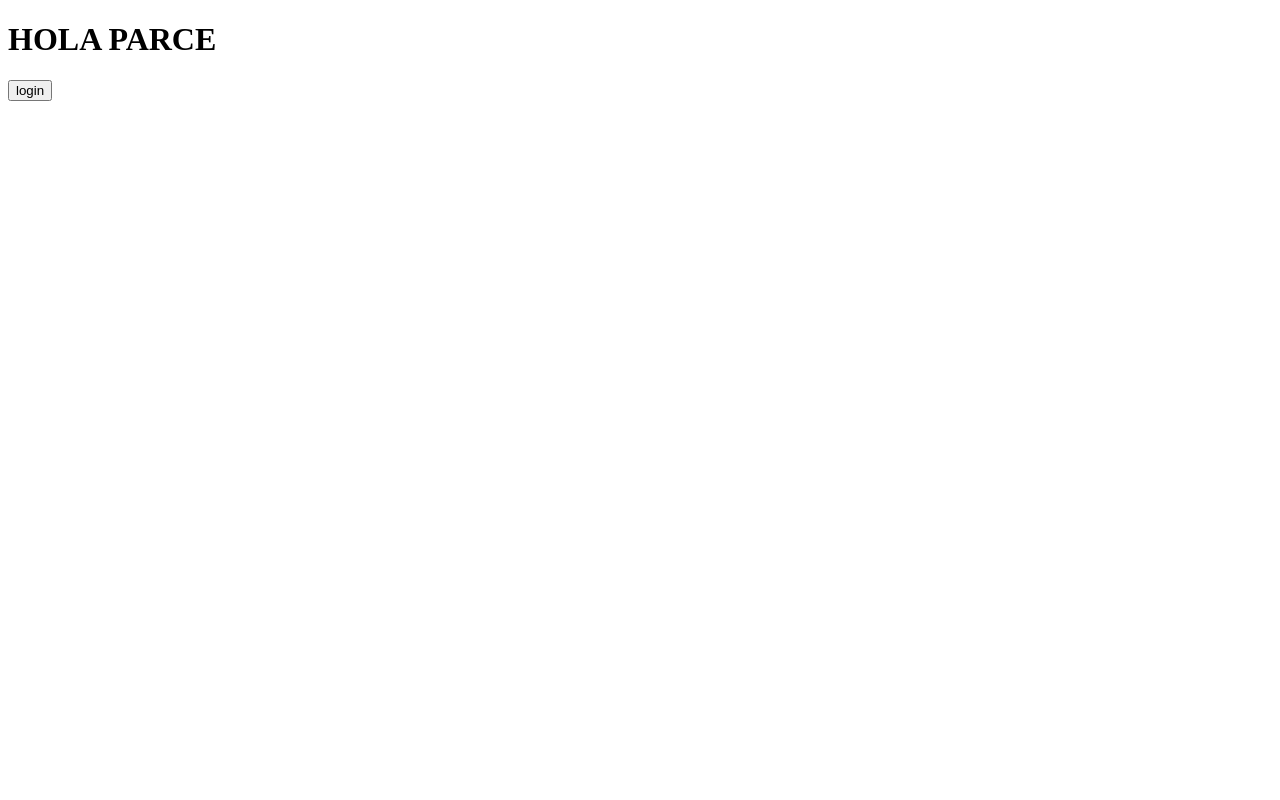
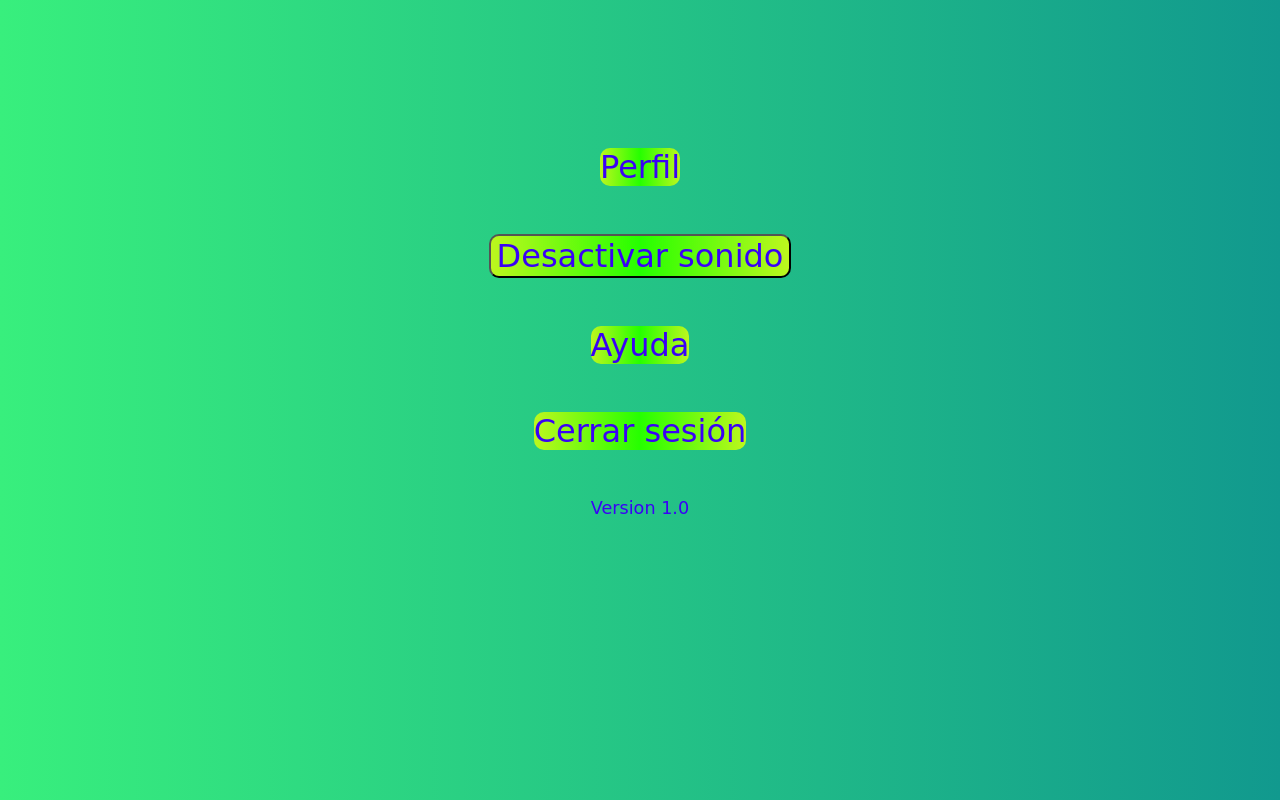
Before and after one commit to AndresFelipe077/Mis-Primeros-Auxilitos-FROND-END, a plain HTML site: page perfil.html in a window 1280 px wide. Drawn offline with Linux system fonts and the light colour scheme; a web font is replaced by a local one.

Commit message:
Se sube actualizacion de perfil 15/10/2022

```diff
--- a/estilos.css
+++ b/estilos.css
@@ -597,3 +597,81 @@ form div button:hover {
 }
 
 /*FIN RETOS*/
+
+/*INICIO PERFIL*/
+
+.body-perfil{
+    font-family: 'DynaPuff', cursive;
+    background: #F7971E;  /* fallback for old browsers */
+    background: #11998e;  /* fallback for old browsers */
+    background: -webkit-linear-gradient(to right, #38ef7d, #11998e);  /* Chrome 10-25, Safari 5.1-6 */
+    background: linear-gradient(to right, #38ef7d, #11998e); /* W3C, IE 10+/ Edge, Firefox 16+, Chrome 26+, Opera 12+, Safari 7+ */
+    margin: 0 auto;
+    padding: 0;
+    display: flex;
+    justify-content:center;
+    align-items: center;
+    text-align: center;
+
+}
+
+.container-perfil-padre
+{
+
+    padding:100px;
+
+}
+
+.container-perfil-hijo
+{
+    margin:3em;
+}
+
+#enlace{
+
+    font-size:2em;
+    text-decoration: none;
+    border-radius:10px;
+    cursor: pointer;
+    border:black;
+    color: #3a01f6;
+    background:linear-gradient(to right, #bdf71e, #26ff00, #bdf71e);
+
+
+
+}
+
+#enlace-btn{
+    font-size:2em;
+    font-family:'DynaPuff', cursive;
+    border-radius:10px;
+    background-color: rgb(216, 203, 28);
+    color: aliceblue;
+    cursor: pointer;
+    color: #3a01f6;
+    background:linear-gradient(to right, #bdf71e, #26ff00, #bdf71e);
+
+
+}
+
+#version-app
+{
+    color: #3a01f6;
+    font-size: 1.1em;
+}
+
+#enlace:hover{
+    box-shadow: inset 0 0 20px rgba(49, 138, 172, 0.5), 0 0 20px rgba(49, 138, 172, 0.4);
+    outline-color: rgba(49, 138, 172, 0);
+    outline-offset: 80px;
+    text-shadow: 1px 1px 6px #fff;
+}
+
+#enlace-btn:hover{
+    box-shadow: inset 0 0 20px rgba(49, 138, 172, 0.5), 0 0 20px rgba(49, 138, 172, 0.4);
+    outline-color: rgba(49, 138, 172, 0);
+    outline-offset: 80px;
+    text-shadow: 1px 1px 6px #fff;
+}
+
+/*FIN PERFIL*/
--- a/perfil.html
+++ b/perfil.html
@@ -7,9 +7,27 @@
     <title>PERFIL</title>
     <link rel="stylesheet" href="estilos.css">
 </head>
-<body>
-    <h1>HOLA PARCE</h1>
-    <button id="btn_registrarse" onclick="location.href='login.html'">login</button>
+<body class="body-perfil">
+
+    <div class="container-perfil-padre">
+        <div class="container-perfil-hijo">
+            <a id="enlace" href="#">Perfil</a>
+        </div>
+        <div class="container-perfil-hijo">
+            <button id="enlace-btn" class="btn-desactivar-sonido">Desactivar sonido</class=button>
+        </div>
+        <div class="container-perfil-hijo">
+            <a id="enlace" href="#">Ayuda</a>
+        </div>
+        <div class="container-perfil-hijo">
+            <a id="enlace" href="#">Cerrar sesión</a>
+        </div>
+
+        <div>
+            <p id="version-app">Version 1.0</p>
+        </div>
+
+    </div>
 
 </body>
 </html>
```
